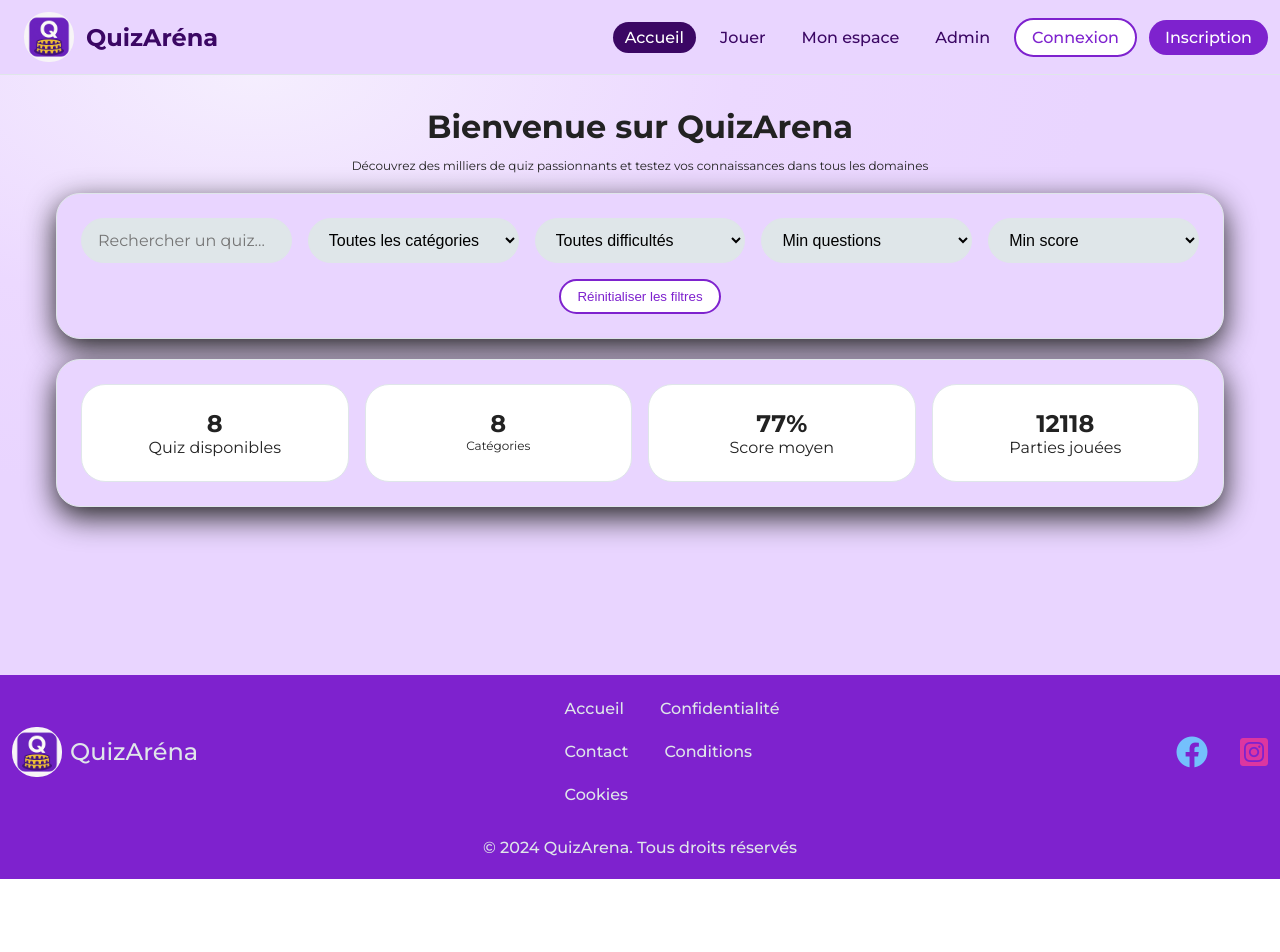
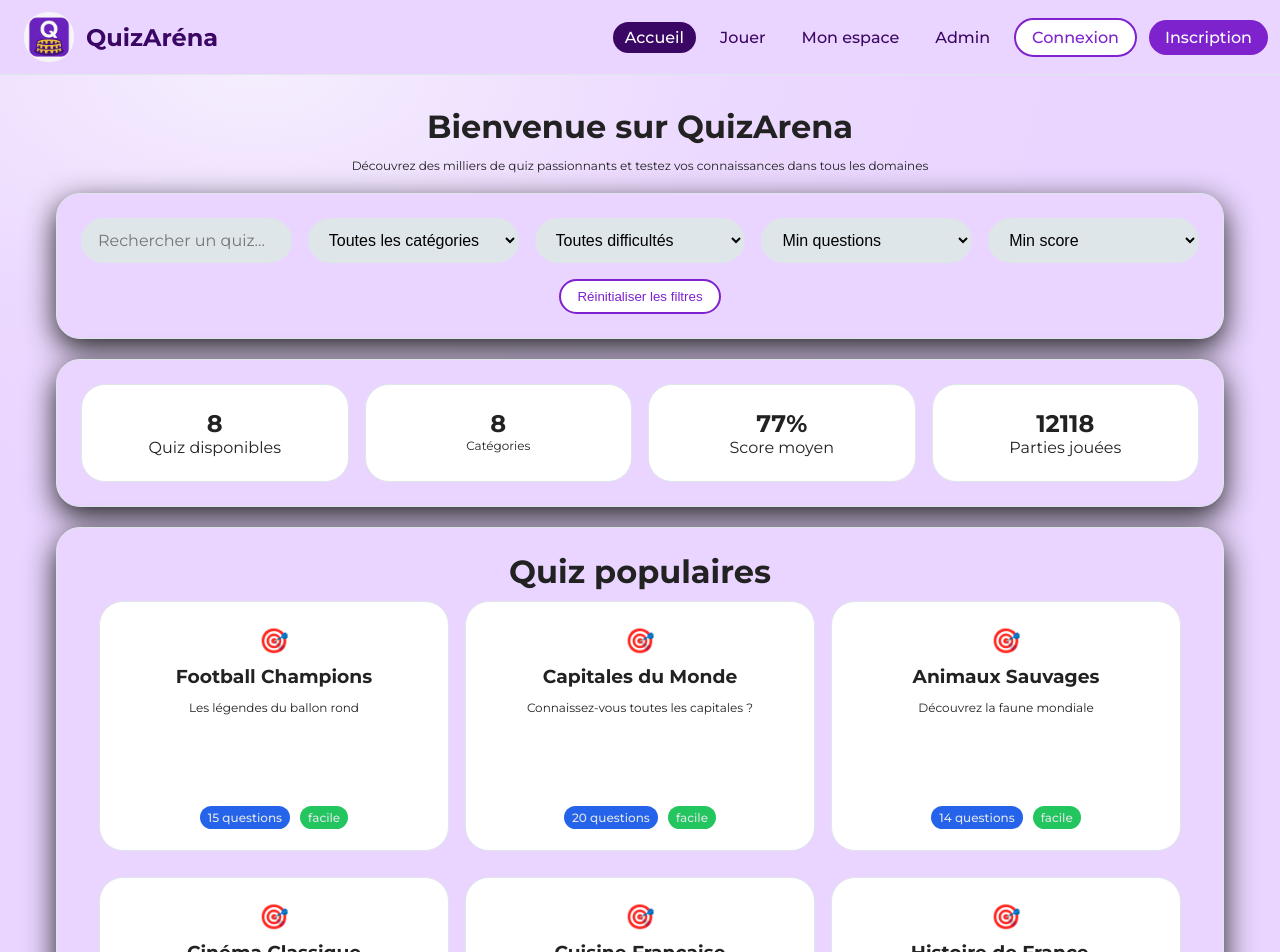
Before and after one commit to julien54190/QuizArena, an Angular app: page /accueil in a window 1280 px wide. Shown: the top 952 px of the page. Before the commit the page ends 879 px from the top, so only its background shows below. Built offline with nearby package versions, Linux system fonts and the light colour scheme.

Commit message:
feat(home): :sparkles: Ajouts des quiz populaire et du systeme de recherche

```diff
--- a/src/app/data/quiz.data.ts
+++ b/src/app/data/quiz.data.ts
@@ -1,8 +1,8 @@
-import { PlayQuiz } from "../interfaces/quiz";
+import { IPlayQuiz } from "../interfaces/quiz";
 
-export type { PlayQuiz}
+export type { IPlayQuiz}
 
-export const PLAY_QUIZZES_DATA: PlayQuiz[] = [
+export const PLAY_QUIZZES_DATA: IPlayQuiz[] = [
 {
   id: 1,
   title: 'Histoire de France - Révolution',
--- a/src/app/interfaces/quiz.ts
+++ b/src/app/interfaces/quiz.ts
@@ -1,4 +1,4 @@
-export interface PlayQuiz {
+export interface IPlayQuiz {
   id: number;
   title: string;
   description: string;
--- a/src/app/views/home/accueil.component.ts
+++ b/src/app/views/home/accueil.component.ts
@@ -1,12 +1,14 @@
 import { CommonModule } from '@angular/common';
-import { Component } from '@angular/core';
+import { Component, signal } from '@angular/core';
 import { SearchBarComponent } from './components/searchbar.component';
-import { StatbarComponent } from "./components/statbar.component";
+import { StatBarComponent } from './components/statbar.component';
+import { PopularQuizComponent } from './components/popularquiz.component';
+
 
 
 @Component({
   selector: 'app-accueil',
-  imports: [CommonModule, SearchBarComponent, StatbarComponent],
+  imports: [CommonModule, SearchBarComponent, StatBarComponent, PopularQuizComponent],
   template: `
   <div class="home-container">
     <div class="home-content">
@@ -18,6 +20,12 @@ import { StatbarComponent } from "./components/statbar.component";
       <app-searchbar (searchChanged)="onSearchChanged($event)"></app-searchbar>
       <!-- Composant Statbar -->
       <app-statbar></app-statbar>
+      <!-- Composant PopularQuiz -->
+      <app-popularquiz
+        [searchTerm]="searchTerm()"
+        [categoryFilter]="categoryFilter()"
+        [difficultyFilter]="difficultyFilter()">
+      </app-popularquiz>
     </div>
   </div>
   `,
@@ -26,6 +34,11 @@ import { StatbarComponent } from "./components/statbar.component";
   `
 })
 export class AccueilComponent {
+  // Signals pour stocker les filtres
+  searchTerm = signal('');
+  categoryFilter = signal('');
+  difficultyFilter = signal('');
+
   // Méthode pour recevoir les changements de recherche du composant enfant
   onSearchChanged(searchData: {
     searchTerm: string;
@@ -33,5 +46,9 @@ export class AccueilComponent {
     difficultyFilter: string;
     minQuestions: number;
     minScore: number;
-  }) {}
+  }) {
+    this.searchTerm.set(searchData.searchTerm);
+    this.categoryFilter.set(searchData.categoryFilter);
+    this.difficultyFilter.set(searchData.difficultyFilter);
   }
+}
--- /dev/null
+++ b/src/app/views/home/components/popularquiz.component.ts
@@ -0,0 +1,124 @@
+import { Component, computed, Input, signal } from '@angular/core';
+import { IPlayQuiz } from '../../../interfaces/quiz';
+import { PLAY_QUIZZES_DATA } from '../../../data/quiz.data';
+import { CommonModule } from '@angular/common';
+
+@Component({
+  selector: 'app-popularquiz',
+  imports: [CommonModule],
+  template: `
+  <div class="mt-20 card card-shadow">
+    <h2 class="text-center text-xlg">Quiz populaires</h2>
+    <div class="flex flex-wrap gap-16 filed w-full justify-content-center">
+      @for (quiz of filteredQuizzes(); track quiz.id) {
+        <div
+          (click)="playQuiz(quiz)"
+          class="card card-white mt-10 card-size text-center flex flex-col justify-content-between card-hover">
+          <div class="flex flex-col justify-content-between h-full">
+            <div>
+              <div class="text-lg mb-10">🎯</div>
+              <h3 class="text-bold mb-10">{{ quiz.title }}</h3>
+              <p class="text-sm">{{ quiz.description }}</p>
+            </div>
+            <div class="mt-auto">
+              <span class="mr-10 text-sm text-semibold badge-info">{{ quiz.questionCount }} questions</span>
+              <span class="text-sm text-semibold" [ngClass]="getDifficultyClass(quiz.difficulty)">{{ quiz.difficulty }}</span>
+            </div>
+          </div>
+        </div>
+      }
+  </div>
+
+  <!-- État vide -->
+  @if (filteredQuizzes().length === 0) {
+    <div>
+      <div>🔍</div>
+      <div>Aucun quiz trouvé</div>
+      <div>
+        {{ (searchTerm || categoryFilter || difficultyFilter) ?
+          'Aucun quiz ne correspond à vos critères de recherche.' :
+          'Aucun quiz disponible pour le moment.' }}
+      </div>
+    </div>
+  }
+    </div>
+  `,
+  styles: ``
+})
+export class PopularQuizComponent {
+  // Données des quiz
+  quizzes = signal<IPlayQuiz[]>(PLAY_QUIZZES_DATA);
+
+  // Recevoir les données de recherche du composant parent
+  private _searchTerm = signal('');
+  private _categoryFilter = signal('');
+  private _difficultyFilter = signal('');
+
+  @Input() set searchTerm(value: string) {
+    this._searchTerm.set(value);
+  }
+  get searchTerm() {
+    return this._searchTerm();
+  }
+
+  @Input() set categoryFilter(value: string) {
+    this._categoryFilter.set(value);
+  }
+  get categoryFilter() {
+    return this._categoryFilter();
+  }
+
+  @Input() set difficultyFilter(value: string) {
+    this._difficultyFilter.set(value);
+  }
+  get difficultyFilter() {
+    return this._difficultyFilter();
+  }
+
+  // Filtrer les quiz en fonction des critères de recherche
+  filteredQuizzes = computed(() => {
+    const searchTerm = this._searchTerm();
+    const categoryFilter = this._categoryFilter();
+    const difficultyFilter = this._difficultyFilter();
+
+    let filtered = this.quizzes();
+
+    // Filtre par recherche
+    if (searchTerm) {
+      filtered = filtered.filter(quiz =>
+        quiz.title.toLowerCase().includes(searchTerm.toLowerCase()) ||
+        quiz.description.toLowerCase().includes(searchTerm.toLowerCase())
+      );
+    }
+
+    // Filtre par catégorie
+    if (categoryFilter) {
+      filtered = filtered.filter(quiz => quiz.category === categoryFilter);
+    }
+
+    // Filtre par difficulté
+    if (difficultyFilter) {
+      filtered = filtered.filter(quiz => quiz.difficulty === difficultyFilter);
+    }
+
+    // Trier par popularité (nombre de parties jouées) et limiter à 6
+    return filtered
+      .sort((a, b) => b.totalPlays - a.totalPlays)
+      .slice(0, 6);
+  })
+
+  playQuiz(quiz: IPlayQuiz) {
+    console.log('Jouer au quiz:', quiz.title);
+  }
+
+  // Obtenir la classe CSS pour la difficulté  // Méthode pour obtenir la classe CSS selon la difficulté
+  getDifficultyClass(difficulty: string): string {
+    switch (difficulty) {
+      case 'facile': return 'badge-success';
+      case 'moyen': return 'badge-warning';
+      case 'difficile': return 'badge-danger';
+      default: return 'badge-info';
+    }
+  }
+
+}
--- a/src/app/views/home/components/statbar.component.ts
+++ b/src/app/views/home/components/statbar.component.ts
@@ -8,19 +8,19 @@ import { CATEGORIES_DATA } from '../../../data/categories.data';
   template: `
   <section class="mt-20 card card-shadow" role="region" aria-label="Statistiques de QuizArena">
     <div class="flex flex-wrap gap-16">
-      <article class="card w-100 field text-center card-white" role="article">
+      <article class="card w-full field text-center card-white" role="article">
         <div class="text-lg text-bold" aria-label="Nombre total de quiz disponibles">{{ totalQuizzes() }}</div>
         <div>Quiz disponibles</div>
       </article>
-      <article class="card w-100 field text-center card-white" role="article">
+      <article class="card w-full field text-center card-white" role="article">
         <div class="text-lg text-bold" aria-label="Nombre total de catégories">{{ totalCategories() }}</div>
         <div class="text-sm">Catégories</div>
       </article>
-      <article class="card w-100 field text-center card-white" role="article">
+      <article class="card w-full field text-center card-white" role="article">
         <div class="text-lg text-bold" aria-label="Score moyen des utilisateurs">{{ averageScore() }}%</div>
         <div>Score moyen</div>
       </article>
-      <article class="card w-100 field text-center card-white" role="article">
+      <article class="card w-full field text-center card-white" role="article">
         <div class="text-lg text-bold" aria-label="Nombre total de parties jouées">{{ totalPlays() }}</div>
         <div>Parties jouées</div>
       </article>
@@ -29,7 +29,7 @@ import { CATEGORIES_DATA } from '../../../data/categories.data';
   `,
   styles: ``
 })
-export class StatbarComponent {
+export class StatBarComponent {
   quizzes = signal(PLAY_QUIZZES_DATA);
   categories = signal(CATEGORIES_DATA);
 
--- a/src/assets/styles/_thèmes.scss
+++ b/src/assets/styles/_thèmes.scss
@@ -17,6 +17,17 @@ body {
 
 .card-white {
     background-color: var(--white);
+}
+
+.card-size {
+    width: 350px;
+    height: 250px;
+}
+
+.card-hover:hover{
+  cursor: pointer;
+  border: var(--border-card);
+  transition: all 0.3s cubic-bezier(0.4, 0, 0.2, 1)
 }
 
 .radius {
@@ -109,3 +120,30 @@ button[disabled] {
   font-size: 1rem;
   background: var(--gray-100);
 }
+
+
+// badge
+
+.badge-success{
+  background-color: var(--success);
+}
+
+.badge-warning{
+  background-color: var(--warning);
+}
+
+.badge-danger{
+  background-color: var(--danger);
+}
+
+.badge-info {
+  background-color: var(--info);
+}
+
+.badge-success, .badge-warning, .badge-danger, .badge-info{
+  color: var(--gray-100);
+  border-radius: 12px;
+  padding: 4px 8px;
+  font-size: 0.75rem;
+  font-weight: 500;
+}
--- a/src/assets/styles/_utils.scss
+++ b/src/assets/styles/_utils.scss
@@ -48,6 +48,11 @@
     align-items: center;
 }
 
+.align-content-between {
+  align-content: space-between ;
+}
+
+
 .gap-8 {
     gap: 8px;
 }
@@ -86,6 +91,14 @@
 
 .m-20{
     margin: 20px;
+}
+
+.mr-10{
+  margin-right: 10px;
+}
+
+.mr-20 {
+  margin-right: 20px;
 }
 
 .mb-10 {
@@ -150,6 +163,10 @@
     width: 100%;
 }
 
+.h-full{
+  height: 100%;
+}
+
 .xs-w-full{
     @media screen and (max-width: 920px) {
         width: 100%;
--- a/src/assets/styles/_variables.scss
+++ b/src/assets/styles/_variables.scss
@@ -7,11 +7,14 @@
     --primary: #7e22ce;
     --dark: #3b0764;
     --success: #22c55e;
+    --warning: #fcb22b;
     --danger: #dc2626;
     --danger-dark: #921515;
+    --info : #2563eb;
     --white: #ffffff;
 
     --border: 1px solid var(--gray-100);
+    --border-card: 3px solid var(--primary);
     --border-light: 1px solid var(--light);
     --box-shadow: 0 10px 30px var(--text-color);
     --radius: 24px;
```
Also changed, not shown: 2 other files (tests, documents, lock files or other folders). Lines whose indentation alone changed are shown as unchanged.
